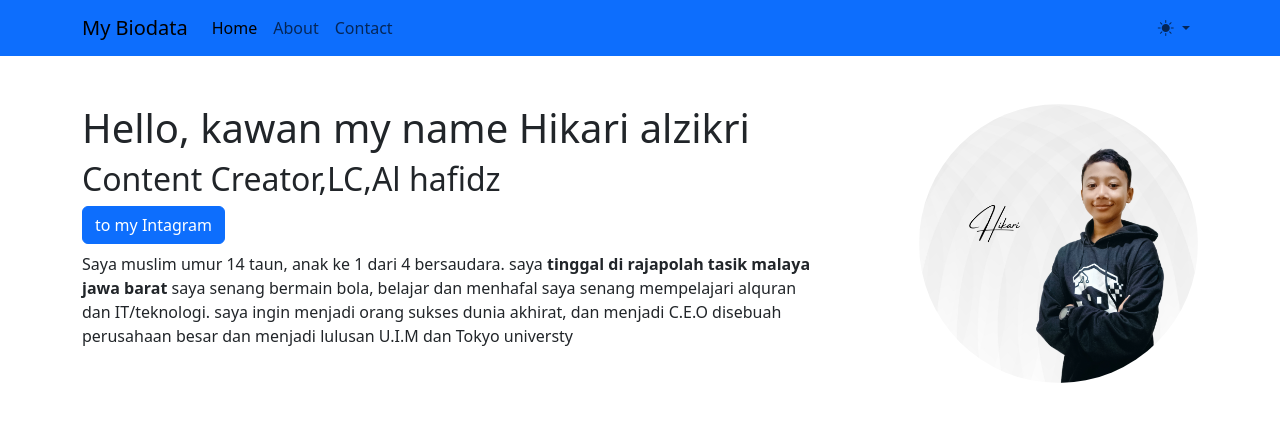
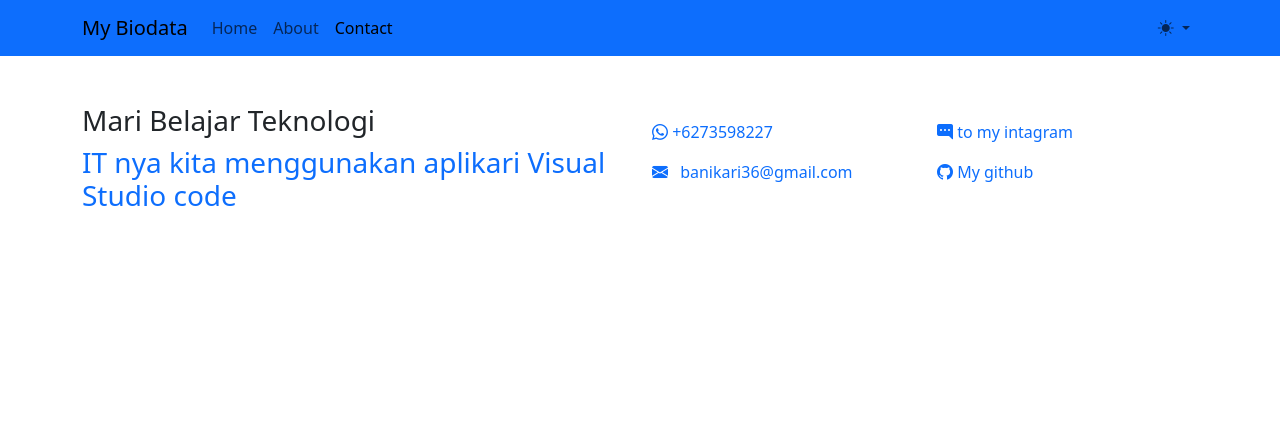
Before and after one commit to Banihikari/biodata, a plain HTML site: page contact.html in a window 1280 px wide. Drawn offline with nearby package versions, Linux system fonts and the light colour scheme; a script that the page names is missing.

```diff
--- a/contact.html
+++ b/contact.html
@@ -3,7 +3,7 @@
 <head>
     <meta charset="UTF-8">
     <meta name="viewport" content="width=device-width, initial-scale=1.0">
-    <title>Biodata</title>
+    <title>Contact</title>
     <link rel="stylesheet" href="css/bootstrap.min.css">
     <link rel="stylesheet" href="css/bootstrap-icons.css">
     <link
@@ -14,6 +14,13 @@
       rel="stylesheet"
       href="https://cdnjs.cloudflare.com/ajax/libs/animate.css/4.1.1/animate.min.css"
     />
+    <style>
+      .contact-link {
+        text-decoration: none;
+        display: block;
+
+      }
+    </style>
 </head>
 <body>
 
@@ -27,13 +34,13 @@
           <div class="collapse navbar-collapse" id="navbarNavAltMarkup">
             <ul class="navbar-nav me-auto mb-2 mb-lg-0">
                 <li class="nav-item">
-                  <a class="nav-link active" href="index.html">Home</a>
+                  <a class="nav-link" href="index.html">Home</a>
                 </li>
                 <li class="nav-item">
                   <a class="nav-link" href="about.html">About</a>
                 </li>
                 <li class="nav-item">
-                  <a class="nav-link" href="contact.html">Contact</a>
+                  <a class="nav-link active" href="contact.html">Contact</a>
                 </li>
               </ul>
             <ul class="navbar-nav">
@@ -103,28 +110,41 @@
         </div>
       </nav>
 
-      <!-- ini konten home  -->
-      <div class="container my-5">
-        <img
-        src="img/Black and White Pattern Photo Profile Instagram Post.png"
-        alt=""
-        srcset=""
-        class="img-fluid w-25 rounded-circle float-md-end animate__animated animate__rubberBand "
-      >
-      <h1 class="animate__animated animate__rubberBand">Hello, kawan my name Hikari alzikri</h1>
-      <h2 class="animate__animated animate__rubberBand">Content Creator,LC,Al hafidz</h2>
-      <a
-      href="http://instagram.com/hikari_1453"
-      target="_blank"
-      type="button"
-      class="btn btn-primary animate__animated animate__rubberBand"
-      > to my Intagram</a>
-      <div class="col-md-8 mt-2 animate__animated animate__rubberBand">
-        <p>
-          Saya muslim umur 14 taun, anak ke 1 dari 4 bersaudara. saya <strong> tinggal di rajapolah tasik malaya    jawa barat</strong> saya senang bermain bola, belajar dan menhafal saya senang mempelajari alquran dan IT/teknologi. saya ingin menjadi orang sukses dunia akhirat, dan menjadi C.E.O disebuah perusahaan besar dan menjadi lulusan U.I.M dan Tokyo universty
-        </p>
+      <!-- ini konten Contact  -->
+      <div class="container mt-5">
+        <div class="row">
+          <div class="col-lg-6">
+              <h3>Mari Belajar Teknologi</h3>
+              <h3 class="text-primary">IT nya kita menggunakan aplikari Visual Studio code</h3>
+          </div>
+           <div class="col-lg-3">
+                    <a class="contact-link mt-3" href="http://wa.me/+6273598227" target="_blank">
+                        <i class="bi bi-whatsapp"></i>
+                        +6273598227
+                    </a>
+
+                      <a class="contact-link mt-3" href="mailto:banikari36@gmail.com" target="_blank">
+                        <i class="bi bi-envelope-fill me-2"></i>
+                        banikari36@gmail.com
+                    </a>
+           </div>
+                          <div class="col-lg-3">
+                            <a class="contact-link mt-3" href="http://intagram.com/hikari_1453" target="_blank">
+                                <i class="bi bi-chat-right-dots-fill"></i>
+                                to my intagram
+                            </a>
+
+                              <a class="contact-link mt-3" href="https://github.com/" target="_blank">
+                                <i class="bi bi-github"></i>
+                                My github
+                            </a>
+                  </div>
+        </div>
+      </div>
+
       </div>
     </div>
+  </div>
 
 
     <script src="js/bootstrap.bundle.min.js"></script>
```
Also changed, not shown: about.html (+38 -20 lines).
